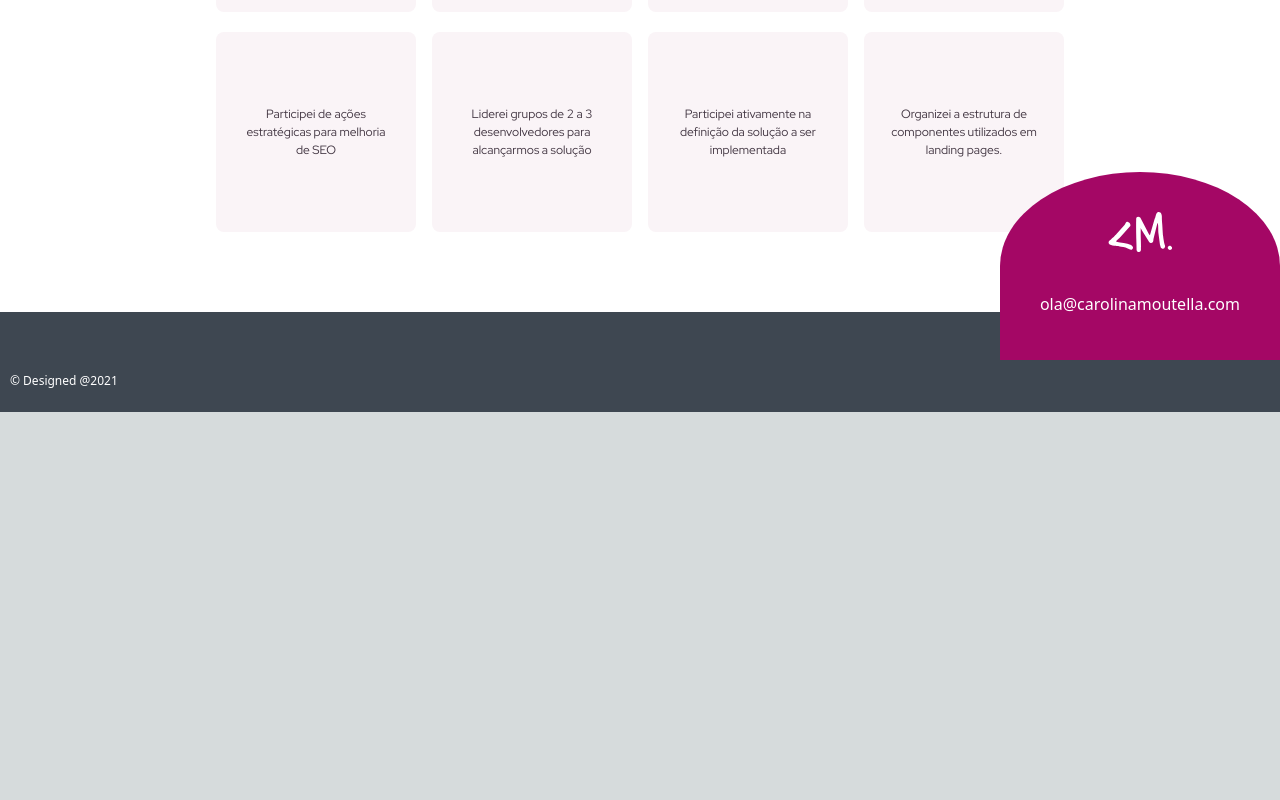
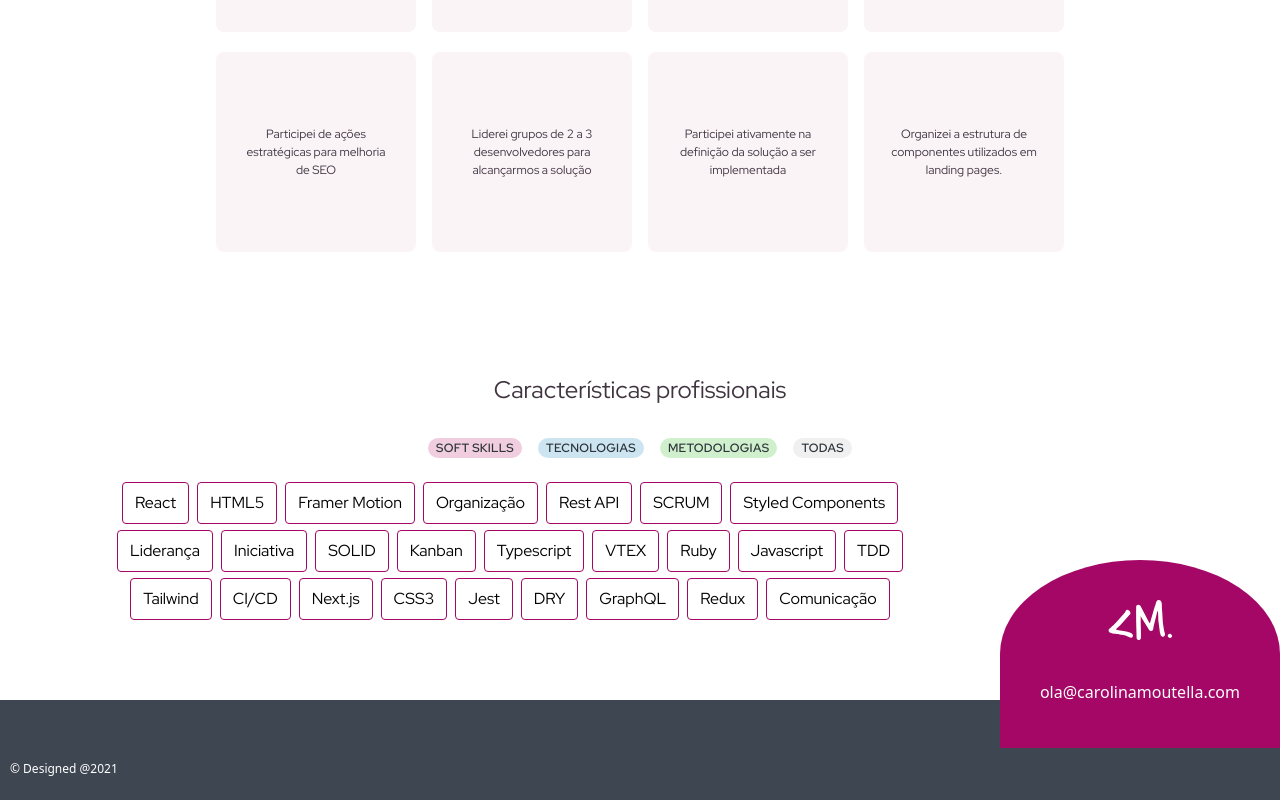
Before and after one commit to cmoutella/next-portfolio, a Next.js app: page /career in a window 1280 px wide. Shown: the part 780-1580 px from the top of the page. Before the commit the page ends 1192 px from the top, so only its background shows below. Built offline with nearby package versions, Linux system fonts and the light colour scheme.

Commit message:
feat(Skills): create display and filter

```diff
--- /dev/null
+++ b/src/pageComponents/career/Skills.tsx
@@ -0,0 +1,97 @@
+import { useTranslation } from "@/providers/TranslationProvider";
+import { useState } from "react";
+
+type FilterItem = {
+  name: string;
+  type: string;
+};
+
+const Skills = () => {
+  const { text } = useTranslation();
+  const content = text.career.skills;
+
+  const [skillsList1, setSkillsList1] = useState<FilterItem[]>(
+    content.lists[0]
+  );
+  const [skillsList2, setSkillsList2] = useState<FilterItem[]>(
+    content.lists[1]
+  );
+  const [skillsList3, setSkillsList3] = useState<FilterItem[]>(
+    content.lists[2]
+  );
+
+  const filterColors = [
+    "bg-primary-pale",
+    "bg-terciary-pale",
+    "bg-green-pale",
+    "bg-gray-pale",
+  ];
+
+  const filter = (list: FilterItem[], type: string) => {
+    return list.filter((item: FilterItem) => item.type === type);
+  };
+
+  const onFilter = (type: string) => {
+    if (type === "all") {
+      setSkillsList1(content.lists[0]);
+      setSkillsList2(content.lists[1]);
+      setSkillsList3(content.lists[2]);
+    } else {
+      setSkillsList1(filter(content.lists[0], type));
+      setSkillsList2(filter(content.lists[1], type));
+      setSkillsList3(filter(content.lists[2], type));
+    }
+  };
+
+  return (
+    <div>
+      <div className="flex justify-center items-center mb-[24px]">
+        {content.filters.map((filter: FilterItem, i: number) => (
+          <div
+            key={i}
+            className={`text-[12px] font-semibold text-gray-medium tracking-wide uppercase rounded-[20px] py-[1px] px-[8px] mx-[8px] ${filterColors[i]}`}
+            onClick={() => {
+              onFilter(filter.type);
+            }}
+          >
+            {filter.name}
+          </div>
+        ))}
+      </div>
+      <div className="max-w-[1000px]">
+        <div className="flex justify-center mb-[6px]">
+          {skillsList1.map((item: FilterItem, i: number) => (
+            <span
+              key={i}
+              className="mx-[4px] rounded-[4px] border-[1px] py-[8px] px-[12px] border-primary-medium"
+            >
+              {item.name}
+            </span>
+          ))}
+        </div>
+        <div className="flex justify-center mb-[6px]">
+          {skillsList2.map((item: FilterItem, i: number) => (
+            <span
+              key={i}
+              className="mx-[4px] rounded-[4px] border-[1px] py-[8px] px-[12px] border-primary-medium"
+            >
+              {item.name}
+            </span>
+          ))}
+        </div>
+        <div className="flex justify-center">
+          {skillsList3.map((item: FilterItem, i: number) => (
+            <span
+              key={i}
+              className="mx-[4px] rounded-[4px] border-[1px] py-[8px] px-[12px] border-primary-medium"
+            >
+              {item.name}
+            </span>
+          ))}
+        </div>
+      </div>
+    </div>
+  );
+};
+
+export default Skills;
--- a/src/pages/career.tsx
+++ b/src/pages/career.tsx
@@ -7,6 +7,7 @@ import Hero from "@/components/Hero";
 import { useTranslation } from "@/providers/TranslationProvider";
 import heroImg from "@/assets/images/career/hero.jpg";
 import HighlightItem from "@/pageComponents/career/Hightlight";
+import Skills from "@/pageComponents/career/Skills";
 
 export default function Services() {
   const { text: content } = useTranslation();
@@ -28,9 +29,9 @@ export default function Services() {
           backgroundStyles: "h-[400px]",
         }}
       />
-      <section className="py-[80px]">
+      <section className="pt-[100px] pb-[40px]">
         <div className="container">
-          <h4 className="text-center text-[24px] max-w-[500px] mx-auto mb-[40px]">
+          <h4 className="text-center text-gray-dark text-[24px] max-w-[500px] mx-auto mb-[40px]">
             {content.career.highlights.title}
           </h4>
           <div className="flex flex-wrap justify-center max-w-[1000px] mx-auto">
@@ -49,6 +50,14 @@ export default function Services() {
           </div>
         </div>
       </section>
+      <section className="py-[80px]">
+        <div className="container">
+          <h4 className="text-center text-gray-dark text-[24px] max-w-[500px] mx-auto mb-[30px]">
+            {content.career.skills.title}
+          </h4>
+          <Skills />
+        </div>
+      </section>
     </Template>
   );
 }
--- a/src/texts/PT.tsx
+++ b/src/texts/PT.tsx
@@ -28,6 +28,48 @@ const texts = {
         "Organizei a estrutura de componentes utilizados em landing pages.",
       ],
     },
+    skills: {
+      title: "Características profissionais",
+      filters: [
+        { name: "soft skills", type: "soft" },
+        { name: "tecnologias", type: "tech" },
+        { name: "metodologias", type: "method" },
+        { name: "todas", type: "all" },
+      ],
+      lists: [
+        [
+          { name: "React", type: "tech" },
+          { name: "HTML5", type: "tech" },
+          { name: "Framer Motion", type: "tech" },
+          { name: "Organização", type: "soft" },
+          { name: "Rest API", type: "tech" },
+          { name: "SCRUM", type: "method" },
+          { name: "Styled Components", type: "tech" },
+        ],
+        [
+          { name: "Liderança", type: "soft" },
+          { name: "Iniciativa", type: "soft" },
+          { name: "SOLID", type: "method" },
+          { name: "Kanban", type: "method" },
+          { name: "Typescript", type: "tech" },
+          { name: "VTEX", type: "tech" },
+          { name: "Ruby", type: "tech" },
+          { name: "Javascript", type: "tech" },
+          { name: "TDD", type: "method" },
+        ],
+        [
+          { name: "Tailwind", type: "tech" },
+          { name: "CI/CD", type: "method" },
+          { name: "Next.js", type: "tech" },
+          { name: "CSS3", type: "tech" },
+          { name: "Jest", type: "tech" },
+          { name: "DRY", type: "method" },
+          { name: "GraphQL", type: "tech" },
+          { name: "Redux", type: "tech" },
+          { name: "Comunicação", type: "soft" },
+        ],
+      ],
+    },
   },
   services: {
     title: "Para o seu negócio",
--- a/tailwind.config.js
+++ b/tailwind.config.js
@@ -22,6 +22,7 @@ module.exports = {
       },
       colors: {
         primary: {
+          pale: "#F0CDDF",
           lighter: "#E5C1D7",
           light: "#DD54A6",
           medium: "#A40765",
@@ -33,16 +34,21 @@ module.exports = {
           light: "#E3BF01",
         },
         terciary: {
+          pale: "#CDE5F0",
           light: "#2A9AD9",
           medium: "#2075A5",
         },
         gray: {
+          pale: "#F0F0F0",
           pinky: "#FAF4F7",
           light: "#3E4751",
           "light-opacity": "#3E475180",
           medium: "#2D343B",
           dark: "#403440",
           darker: "#111111",
+        },
+        green: {
+          pale: "#D0F0CD",
         },
         white: "#fff",
         black: "#000",
```
